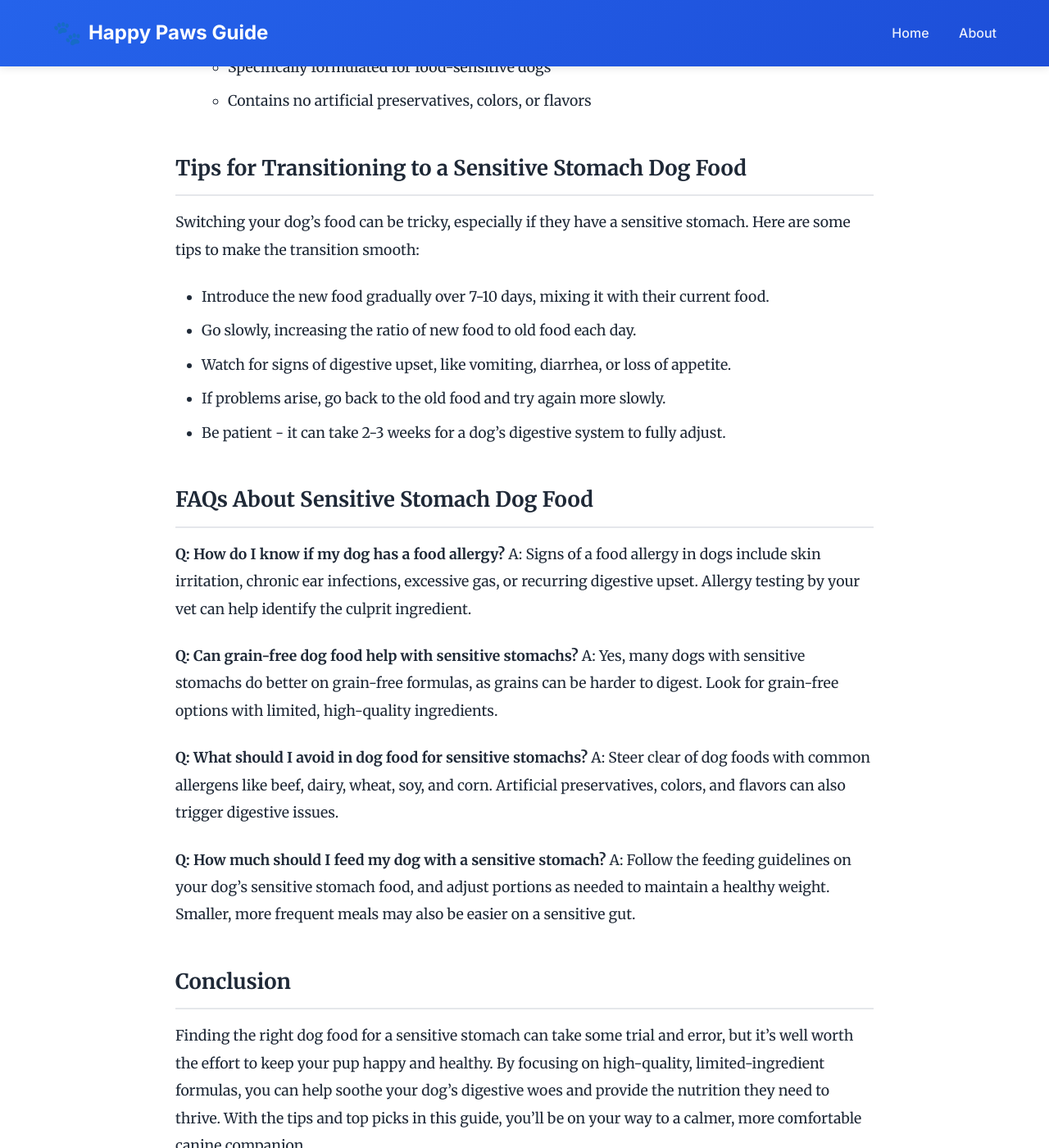
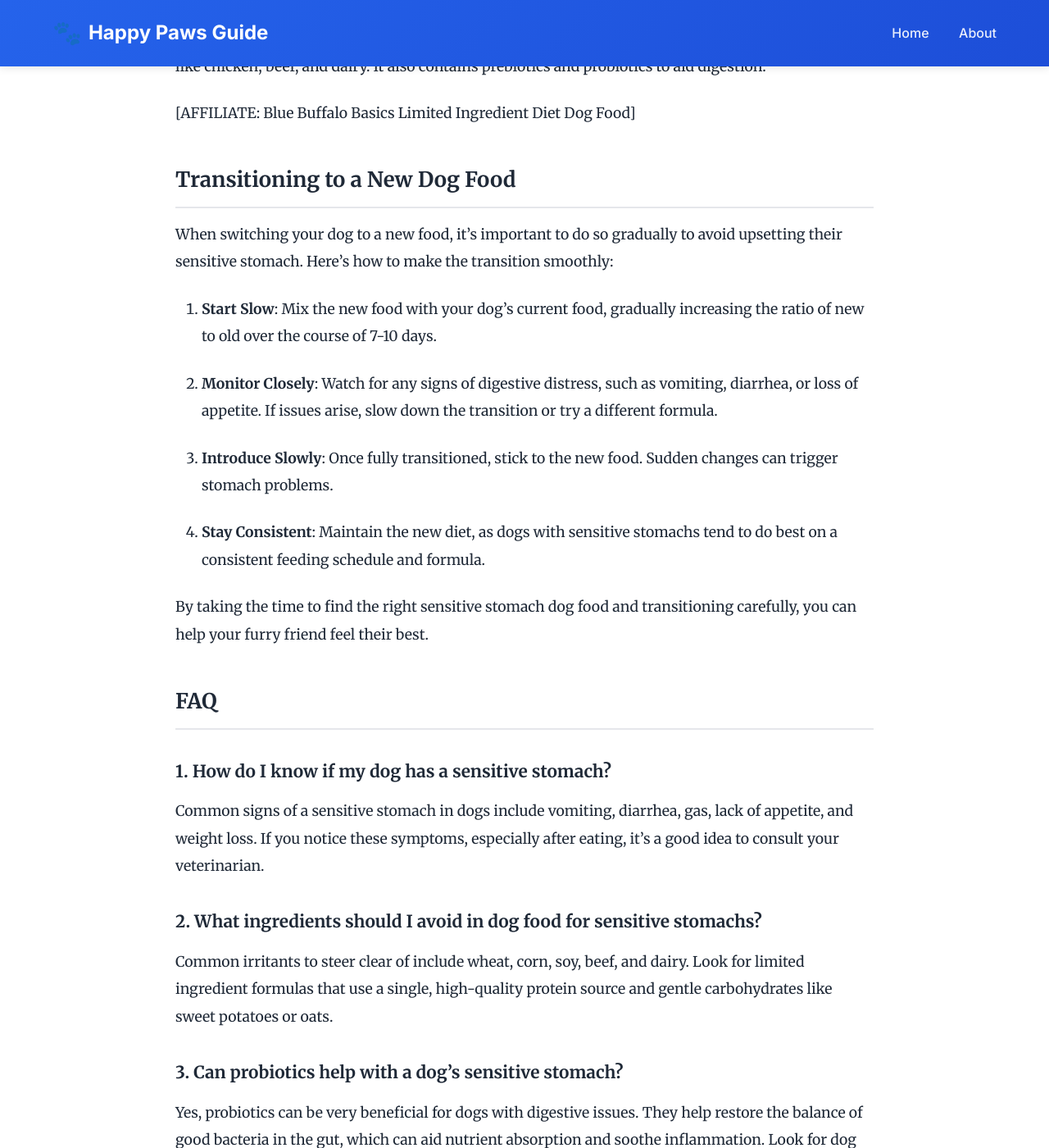
Before and after one commit to moltbotville/happy-paws-guide, a Jekyll site: the page built from _posts/2026-02-01-best-dog-food-for-dogs-with-sensitive-stomachs.md, in a window 1280 px wide and 1400 px high, scrolled down 2223 px. Shown: the whole window at 82% size. Built offline with Jekyll 4.4.1, drawn with Linux system fonts in a browser that asks for light colours; some of the changed text lies outside the part shown.

Commit message:
Add article

```diff
--- a/_posts/2026-02-01-best-dog-food-for-dogs-with-sensitive-stomachs.md
+++ b/_posts/2026-02-01-best-dog-food-for-dogs-with-sensitive-stomachs.md
@@ -1,82 +1,84 @@
 ---
 layout: post
 title: "Best Dog Food for Dogs with Sensitive Stomachs"
-description: "Discover the top dog food options for pups with sensitive stomachs, including grain-free, limited ingredient, and hypoallergenic formulas."
+description: "Finding the right dog food for your canine companion with a sensitive stomach can be a challenge. Learn about the top options to soothe digestion."
 date: 2026-02-01
 categories: [pet-care]
 ---
 
-# Best Dog Food for Dogs with Sensitive Stomachs
-
 ## Introduction
 
-Dogs with sensitive stomachs can struggle to find the right dog food that agrees with their digestive system. Whether your pup has food allergies, a sensitive gut, or simply a finicky appetite, it's important to choose a high-quality, easily digestible dog food to keep them healthy and happy.
+Dogs with sensitive stomachs can be a real challenge for pet owners. Digestive issues like vomiting, diarrhea, and gas can make mealtime stressful for both you and your pup. Luckily, there are many high-quality dog food options formulated to be gentle on sensitive systems.
 
-In this article, we'll explore the best dog food options for canines with sensitive stomachs, including grain-free, limited ingredient, and hypoallergenic formulas. We'll also provide tips on how to transition your dog to a new food and address common sensitive stomach issues.
+In this article, we'll explore the best dog food for sensitive stomachs, covering key factors to consider, top brand recommendations, and tips for transitioning your dog to a new diet. By the end, you'll have the knowledge to find the perfect food to keep your furry friend happy and healthy.
 
-## What Causes Sensitive Stomachs in Dogs?
+## Causes of Sensitive Stomachs in Dogs
 
 There are several potential reasons why a dog may have a sensitive stomach:
 
-[AFFILIATE: dog food]
+1. **Food Allergies**: Dogs can develop allergies to common ingredients in dog food like beef, dairy, wheat, or soy. These allergies can lead to digestive upset.
 
-- Food allergies: Dogs can develop allergies to certain proteins, grains, or other ingredients in their food, leading to digestive distress.
-- Sensitive gut: Some dogs simply have more delicate digestive systems that are prone to upset.
-- Dietary indiscretion: Eating too many table scraps, human food, or other non-dog items can upset a dog's stomach.
-- Stress: Anxiety, changes in routine, or other stressors can trigger digestive issues.
-- Underlying medical conditions: Conditions like inflammatory bowel disease (IBD), pancreatitis, or other gastrointestinal disorders can cause sensitive stomachs.
+2. **Inflammatory Bowel Disease**: Conditions like irritable bowel syndrome (IBS) or inflammatory bowel disease (IBD) can cause chronic inflammation in the digestive tract.
+
+3. **Medication Side Effects**: Some medications, especially antibiotics, can disrupt the delicate balance of gut bacteria and lead to temporary digestive problems.
+
+4. **Stress or Anxiety**: Just like humans, dogs can experience stomach issues due to heightened stress levels or anxiety.
+
+5. **Age**: Older dogs may have more sensitive stomachs as their digestive systems change with time.
+
+Identifying the underlying cause is an important first step in finding the right diet for your dog's sensitive stomach.
+
+[AFFILIATE: Probiotic Supplements]
 
 ## Top Dog Food Picks for Sensitive Stomachs
 
-1. **Purina ONE Sensitive Skin & Stomach Formula**
-   - Grain-free, limited ingredient formula
-   - Features real salmon as the first ingredient
-   - Easily digestible, with prebiotic fiber to support gut health
+When choosing a dog food for a sensitive stomach, look for formulas that are easily digestible and free from common irritants. Here are some of the best options:
 
-2. **Hill's Science Diet Sensitive Stomach & Skin**
-   - Tailored for dogs with food sensitivities
-   - Contains premium proteins and omega-6 fatty acids
-   - Formulated to be gentle on the digestive system
+### 1. Purina Pro Plan Sensitive Skin & Stomach Salmon & Rice Formula
+This high-quality kibble is made with salmon as the first ingredient, providing a lean protein source that's gentle on the digestive system. It's also free from wheat, corn, and soy.
 
-3. **Instinct Limited Ingredient Diet**
-   - Features a single animal protein source (like lamb or duck)
-   - Grain-free and potato-free for sensitive pups
-   - Supports healthy digestion with probiotics
+[AFFILIATE: Purina Pro Plan Sensitive Skin & Stomach Dog Food]
 
-4. **Taste of the Wild Pacific Stream Grain-Free**
-   - Made with real smoked salmon as the main ingredient
-   - Grain-free and gluten-free formula
-   - Includes prebiotics and probiotics for gut health
+### 2. Merrick Grain-Free Limited Ingredient Diet
+The limited ingredient recipe uses a single source of animal protein, like turkey or lamb, along with easily digestible carbohydrates. This minimalist approach helps avoid triggering food sensitivities.
 
-5. **Wellness Simple Limited Ingredient Diet**
-   - Features a single animal protein and limited carbohydrates
-   - Specifically formulated for food-sensitive dogs
-   - Contains no artificial preservatives, colors, or flavors
+[AFFILIATE: Merrick Limited Ingredient Diet Dog Food]
 
-## Tips for Transitioning to a Sensitive Stomach Dog Food
+### 3. Hill's Science Diet Sensitive Stomach & Skin
+This veterinarian-recommended formula is made with high-quality ingredients and added vitamins and minerals to support overall digestive and immune health.
 
-Switching your dog's food can be tricky, especially if they have a sensitive stomach. Here are some tips to make the transition smooth:
+[AFFILIATE: Hill's Science Diet Sensitive Stomach Dog Food]
 
-- Introduce the new food gradually over 7-10 days, mixing it with their current food.
-- Go slowly, increasing the ratio of new food to old food each day.
-- Watch for signs of digestive upset, like vomiting, diarrhea, or loss of appetite.
-- If problems arise, go back to the old food and try again more slowly.
-- Be patient - it can take 2-3 weeks for a dog's digestive system to fully adjust.
+### 4. Blue Buffalo Basics Limited Ingredient Diet
+Blue Buffalo's grain-free option features a single protein, like turkey, and excludes common allergens like chicken, beef, and dairy. It also contains prebiotics and probiotics to aid digestion.
 
-## FAQs About Sensitive Stomach Dog Food
+[AFFILIATE: Blue Buffalo Basics Limited Ingredient Diet Dog Food]
 
-**Q: How do I know if my dog has a food allergy?**
-A: Signs of a food allergy in dogs include skin irritation, chronic ear infections, excessive gas, or recurring digestive upset. Allergy testing by your vet can help identify the culprit ingredient.
+## Transitioning to a New Dog Food
 
-**Q: Can grain-free dog food help with sensitive stomachs?**
-A: Yes, many dogs with sensitive stomachs do better on grain-free formulas, as grains can be harder to digest. Look for grain-free options with limited, high-quality ingredients.
+When switching your dog to a new food, it's important to do so gradually to avoid upsetting their sensitive stomach. Here's how to make the transition smoothly:
 
-**Q: What should I avoid in dog food for sensitive stomachs?**
-A: Steer clear of dog foods with common allergens like beef, dairy, wheat, soy, and corn. Artificial preservatives, colors, and flavors can also trigger digestive issues.
+1. **Start Slow**: Mix the new food with your dog's current food, gradually increasing the ratio of new to old over the course of 7-10 days.
 
-**Q: How much should I feed my dog with a sensitive stomach?**
-A: Follow the feeding guidelines on your dog's sensitive stomach food, and adjust portions as needed to maintain a healthy weight. Smaller, more frequent meals may also be easier on a sensitive gut.
+2. **Monitor Closely**: Watch for any signs of digestive distress, such as vomiting, diarrhea, or loss of appetite. If issues arise, slow down the transition or try a different formula.
+
+3. **Introduce Slowly**: Once fully transitioned, stick to the new food. Sudden changes can trigger stomach problems.
+
+4. **Stay Consistent**: Maintain the new diet, as dogs with sensitive stomachs tend to do best on a consistent feeding schedule and formula.
+
+By taking the time to find the right sensitive stomach dog food and transitioning carefully, you can help your furry friend feel their best.
+
+## FAQ
+
+### 1. How do I know if my dog has a sensitive stomach?
+Common signs of a sensitive stomach in dogs include vomiting, diarrhea, gas, lack of appetite, and weight loss. If you notice these symptoms, especially after eating, it's a good idea to consult your veterinarian.
+
+### 2. What ingredients should I avoid in dog food for sensitive stomachs?
+Common irritants to steer clear of include wheat, corn, soy, beef, and dairy. Look for limited ingredient formulas that use a single, high-quality protein source and gentle carbohydrates like sweet potatoes or oats.
+
+### 3. Can probiotics help with a dog's sensitive stomach?
+Yes, probiotics can be very beneficial for dogs with digestive issues. They help restore the balance of good bacteria in the gut, which can aid nutrient absorption and soothe inflammation. Look for dog foods or supplements that contain added probiotics.
 
 ## Conclusion
 
-Finding the right dog food for a sensitive stomach can take some trial and error, but it's well worth the effort to keep your pup happy and healthy. By focusing on high-quality, limited-ingredient formulas, you can help soothe your dog's digestive woes and provide the nutrition they need to thrive. With the tips and top picks in this guide, you'll be on your way to a calmer, more comfortable canine companion.
+Finding the right dog food for a sensitive stomach takes some trial and error, but it's worth the effort to keep your pup comfortable and healthy. By focusing on limited ingredient, easily digestible formulas, you can find a nutritious option that agrees with your dog's sensitive system. With the tips and recommendations in this guide, you're well on your way to mealtime bliss for your four-legged friend.
```
